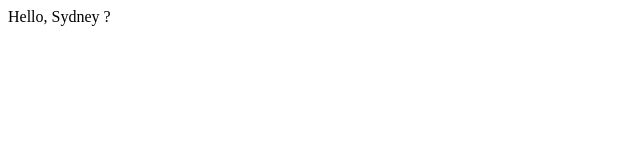
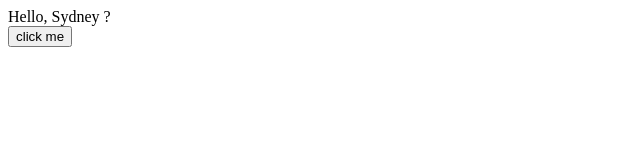
Before and after one commit to ChaeSangJung/vpt_typescript_react, a React (Create React App) app: page / in a window 1280 px wide. Shown: the top 160 px of the page, without its empty margins (0-640 px from the left). Built offline with nearby package versions, Linux system fonts and the light colour scheme.

Commit message:
리액트 컴포넌트 타입스크립트로 작성하기

```diff
--- a/src/Components/App.tsx
+++ b/src/Components/App.tsx
@@ -2,8 +2,11 @@ import React from "react";
 import Greeting from "./Greeting";
 
 const App: React.FC = () => {
+  const handleClick = (name:string) => {
+    console.log(`${name} says hello`)
+  }
   return (
-    <Greeting name={"Sydney"} />
+    <Greeting name={"Sydney"} onClickGreeting={handleClick} />
   )
 }
 
--- a/src/Components/Greeting.tsx
+++ b/src/Components/Greeting.tsx
@@ -4,6 +4,8 @@ type GreetingsProps = {
     name: string;
     mark: string;
     optional?: string;
+    onClickGreeting: (name : string) => void;
+    // void 아무것도 리턴하지 않는 함수라는 뜻
 };
 
 // const Greeting: React.FC<GreetingsProps> = ({ name, mark }) => (
@@ -12,13 +14,18 @@ type GreetingsProps = {
 // const Greeting = ({name, mark} : GreetingsProps) => (
 //     <div>Hello, {name} {mark}</div>
 // )
-const Greeting = ({name, mark, optional} : GreetingsProps) => {
+const Greeting = ({name, mark, optional, onClickGreeting} : GreetingsProps) => {
+    const handleClick = () => onClickGreeting(name);
     return (
-        <div>
-            Hello, {name} {mark}
-            {optional && <p>{optional}</p>}
-        </div>
-
+        <>
+            <div>
+                Hello, {name} {mark}
+                {optional && <p>{optional}</p>}
+            </div>
+            <div>
+                <button onClick = {handleClick}>click me</button>
+            </div>
+        </>
     )
 }
 
```
